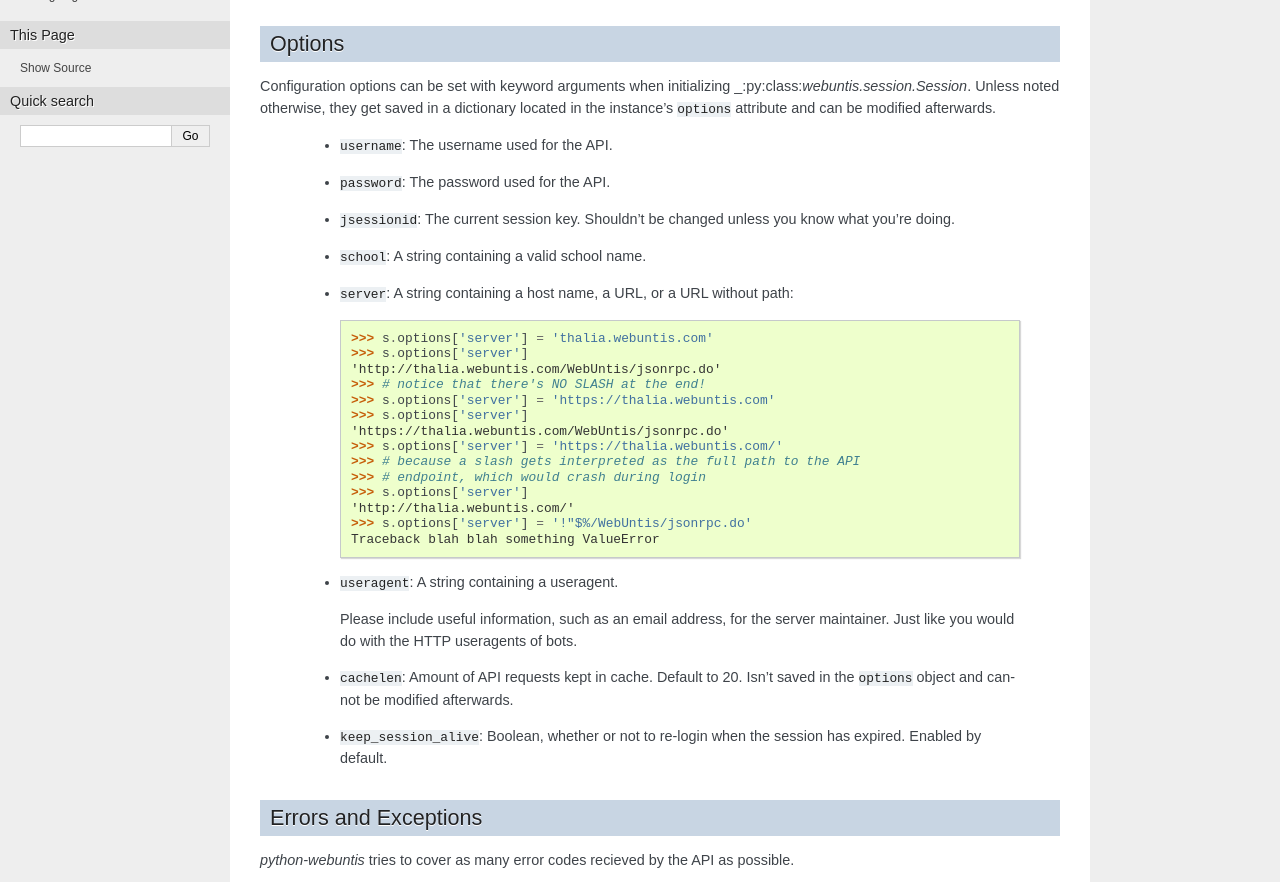
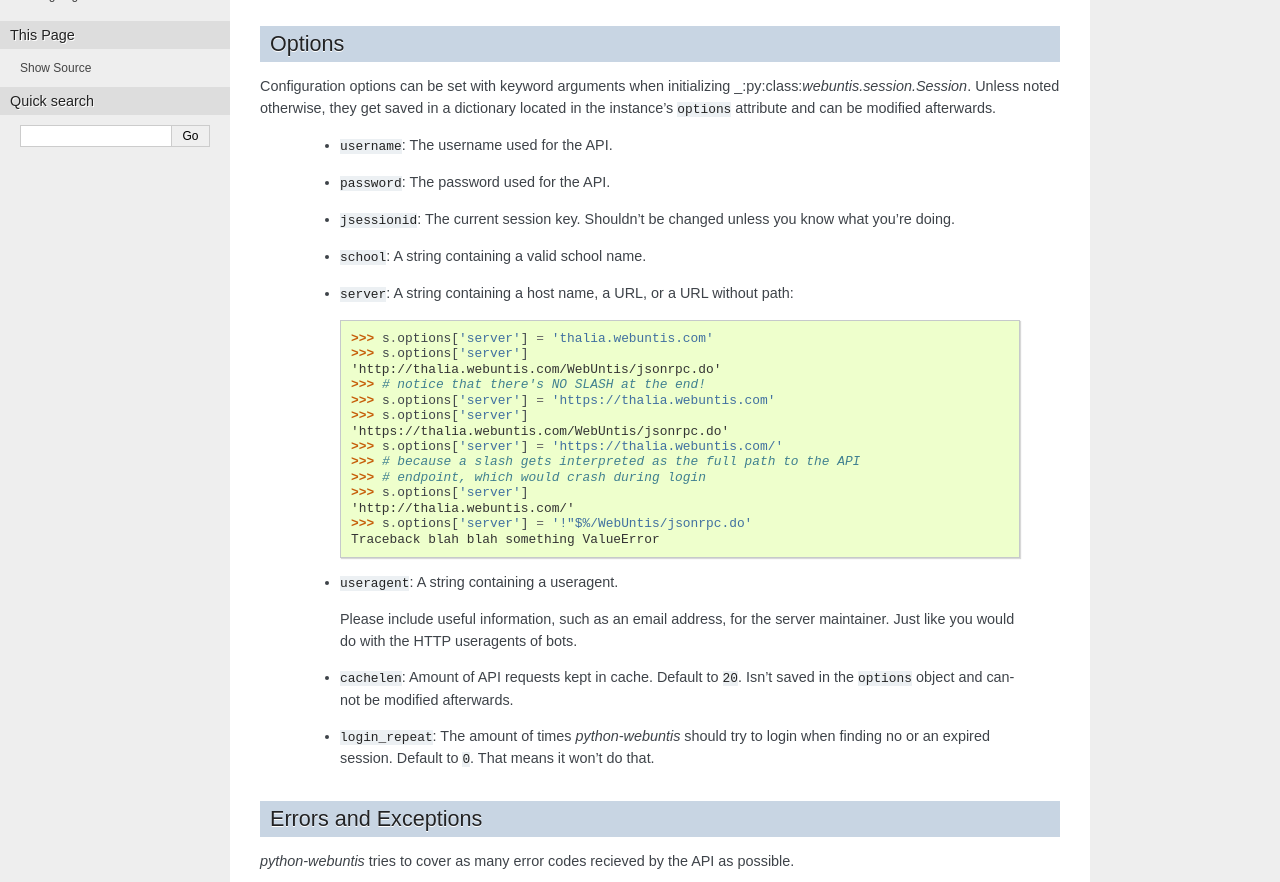
Before and after one commit to python-webuntis/python-webuntis, a Sphinx documentation site: the page built from docs/etc.rst, in a window 1280 px wide, cut to the strip 311-1193 px from the top of the page. Built offline with Sphinx 7.4.7, drawn with Linux system fonts in a browser that asks for light colours.

Commit message:
Updated documentation, which i forgot.

```diff
--- a/docs/etc.rst
+++ b/docs/etc.rst
@@ -54,12 +54,12 @@ modified afterwards.
     Please include useful information, such as an email address, for the server
     maintainer. Just like you would do with the HTTP useragents of bots.
 
-  - ``cachelen``: Amount of API requests kept in cache. Default to 20. Isn't
-    saved in the ``options`` object and cannot be modified afterwards.
+  - ``cachelen``: Amount of API requests kept in cache. Default to ``20``.
+    Isn't saved in the ``options`` object and cannot be modified afterwards.
 
-  - ``keep_session_alive``: Boolean, whether or not to re-login when the
-    session has expired. Enabled by default.
-
+  - ``login_repeat``: The amount of times `python-webuntis` should try to login
+    when finding no or an expired session. Default to ``0``. That means it
+    won't do that.
 Errors and Exceptions
 =====================
 
```
